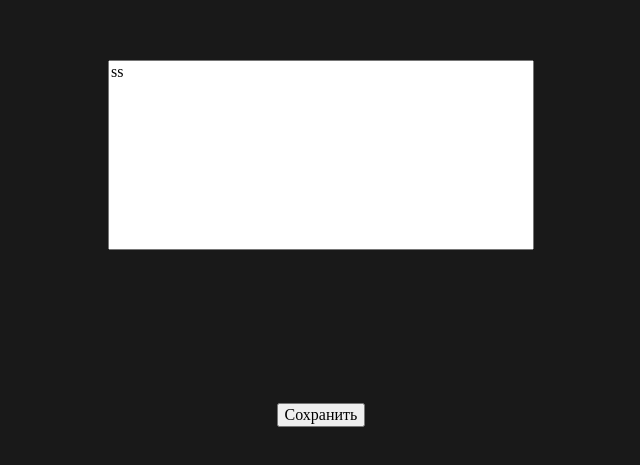
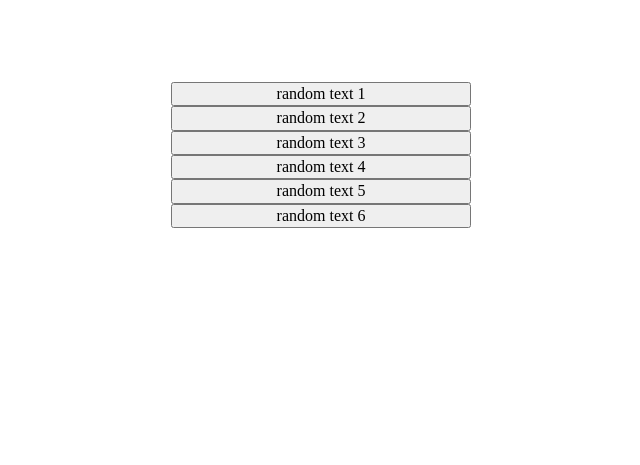
Before and after one commit to Extnow/test-task, a React (Create React App) app: page / in a window 1280 px wide. Shown: the part 245-710 px from the top of the page, without its empty margins (319-959 px from the left). Built offline with nearby package versions, Linux system fonts and the light colour scheme.

Commit message:
redux, first step

```diff
--- a/package.json
+++ b/package.json
@@ -6,7 +6,9 @@
     "normalize.css": "^8.0.0",
     "react": "^16.4.2",
     "react-dom": "^16.4.2",
+    "react-redux": "^5.0.7",
     "react-scripts": "1.1.5",
+    "redux": "^4.0.0",
     "styled-components": "^3.4.5"
   },
   "scripts": {
--- a/src/List.js
+++ b/src/List.js
@@ -1,5 +1,6 @@
 import React from 'react';
 import styled from 'styled-components';
+import { connect } from 'react-redux';
 import Modal from './Modal';
 
 const ListWrapper = styled.div`
@@ -10,43 +11,23 @@ const ListWrapper = styled.div`
   justify-content: center;
 `;
 
-export default class List extends React.Component {
-  state = {
-    items: [
-      {
-        id: 1,
-        text: 'random text',
-      },
-      {
-        id: 2,
-        text: 'random text',
-      },
-      {
-        id: 3,
-        text: 'random text',
-      },
-      {
-        id: 4,
-        text: 'random text',
-      },
-      {
-        id: 5,
-        text: 'random text',
-      },
-      {
-        id: 6,
-        text: 'random text',
-      },
-    ],
-    isModalOpen: true,
-  };
+class List extends React.Component {
+  // componentDidMount() {
+  //   document.addEventListener('keydown', this.escFunctionEvent, false);
+  // }
 
-  toggleModal = () => {
-    this.setState(state => ({ isModalOpen: !state.isModalOpen }));
-  };
+  // toggleModal = () => {
+  //   this.setState(state => ({ isModalOpen: !state.isModalOpen }));
+  // };
+
+  // escFunctionEvent = (event) => {
+  //   if (event.keyCode === 27) {
+  //     this.setState({ isModalOpen: false });
+  //   }
+  // };
 
   render() {
-    const { items, isModalOpen } = this.state;
+    const { items, isModalOpen } = this.props;
 
     return (
       <React.Fragment>
@@ -57,8 +38,9 @@ export default class List extends React.Component {
             </button>
           ))}
         </ListWrapper>
+
         {isModalOpen && (
-          <Modal onClose={this.toggleModal}>
+          <Modal>
             <p />
           </Modal>
         )}
@@ -66,3 +48,13 @@ export default class List extends React.Component {
     );
   }
 }
+
+const mapStateToProps = (store) => {
+  console.log(store);
+
+  return {
+    items: store.items,
+  };
+};
+
+export default connect(mapStateToProps)(List);
--- a/src/Modal.js
+++ b/src/Modal.js
@@ -18,6 +18,7 @@ const ModalWindow = styled.div`
 const BtnClose = styled.button`
   position: absolute;
   bottom: 128px;
+  cursor: pointer;
 `;
 
 const Text = styled.textarea`
@@ -28,11 +29,9 @@ export default class Modal extends React.Component {
   state = {};
 
   render() {
-    const { onClose } = this.props;
-
     return ReactDOM.createPortal(
       <ModalWindow>
-        <BtnClose onClick={onClose}>Сохранить</BtnClose>
+        <BtnClose>Сохранить</BtnClose>
         <Text rows="10" cols="45" defaultValue="ss" />
       </ModalWindow>,
       document.getElementById('portal'),
--- a/src/index.js
+++ b/src/index.js
@@ -1,6 +1,16 @@
 import React from 'react';
 import ReactDOM from 'react-dom';
+import { Provider } from 'react-redux';
+import { createStore } from 'redux';
+import { reducer, initialState } from './reducer';
 import App from './App';
 import 'normalize.css';
 
-ReactDOM.render(<App />, document.getElementById('root'));
+const store = createStore(reducer, initialState);
+
+ReactDOM.render(
+  <Provider store={store}>
+    <App />
+  </Provider>,
+  document.getElementById('root'),
+);
--- /dev/null
+++ b/src/reducer.js
@@ -0,0 +1,33 @@
+export const initialState = {
+  items: [
+    {
+      id: 1,
+      text: 'random text 1',
+    },
+    {
+      id: 2,
+      text: 'random text 2',
+    },
+    {
+      id: 3,
+      text: 'random text 3',
+    },
+    {
+      id: 4,
+      text: 'random text 4',
+    },
+    {
+      id: 5,
+      text: 'random text 5',
+    },
+    {
+      id: 6,
+      text: 'random text 6',
+    },
+  ],
+  isModalOpen: false,
+};
+
+export function reducer(state = initialState) {
+  return state;
+}
```
Also changed, not shown: 1 other file (tests, documents, lock files or other folders).
